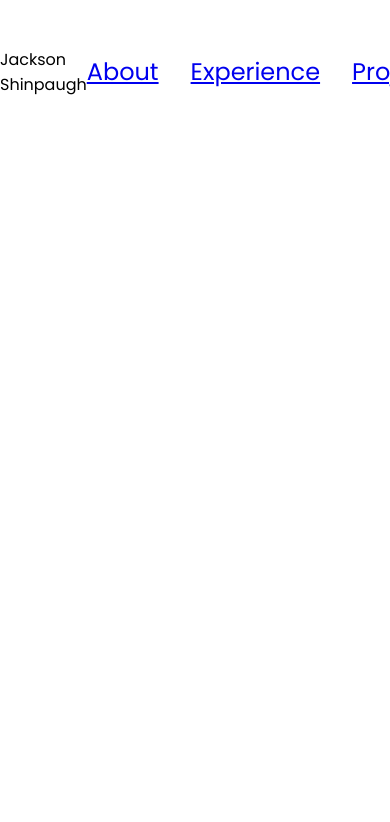
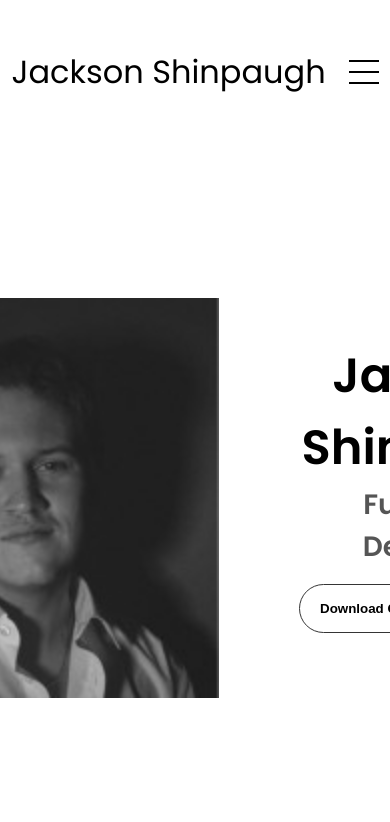
Before and after one commit to JacksonShinpaugh/portfolio-project, a plain HTML site: page index.html in a window 390 px wide. Shown: the top 822 px of the page. Drawn offline with Linux system fonts and the light colour scheme.

Commit message:
chugging along

```diff
--- a/index.html
+++ b/index.html
@@ -1,12 +1,12 @@
 <!DOCTYPE html>
 <html lang="en">
   <head>
-    <meta charset="UTF-8">
-    <meta http-equiv="X-UA-Compatible" content="IE=edge">
-    <meta name="viewport" content="width=device-width, initial-scale=1.0">
+    <meta charset="UTF-8" />
+    <meta http-equiv="X-UA-Compatible" content="IE=edge" />
+    <meta name="viewport" content="width=device-width, initial-scale=1.0" />
     <title>My Portfolio</title>
-    <link rel="stylesheet" href="style.css">
-    <link rel="stylesheet" href="mediaqueries.css">
+    <link rel="stylesheet" href="style.css" />
+    <link rel="stylesheet" href="mediaqueries.css" />
   </head>
   <body>
     <nav id="desktop-nav">
@@ -20,6 +20,60 @@
         </ul>
       </div>
     </nav>
+    <nav id="hamburger-nav">
+      <div class="logo">Jackson Shinpaugh</div>
+      <div class="hamburger-menu">
+        <div class="hamburger-icon" onclick="toggleMenu()">
+          <span></span>
+          <span></span>
+          <span></span>
+        </div>
+        <div class="menu-links">
+          <li><a href="#about" onclick="toggleMenu()">About</a></li>
+          <li><a href="#experience" onclick="toggleMenu()">Experience</a></li>
+          <li><a href="#projects" onclick="toggleMenu()">Projects</a></li>
+          <li><a href="#contact" onclick="toggleMenu()">Contact</a></li>
+        </div>
+      </div>
+    </nav>
+    <section id="profile">
+      <div class="section__pic-container">
+        <img
+          src="./assets/profile-pic3.jpeg"
+          alt="Jackson Shinpaugh profile picture"
+        />
+      </div>
+      <div class="section__text">
+        <p class="section__text__p1">Hello, I'm</p>
+        <h1 class="title">Jackson Shinpaugh</h1>
+        <p class="section__text__p2">Full-stack Developer</p>
+        <div class="btn-container">
+          <button
+            class="btn btn-color-2"
+            onclick="window.open('./assets/resume.pdf')"
+          >
+            Download CV
+          </button>
+          <button class="btn btn-color-1" onclick="location.href='./#contact'">
+            Contact Info
+          </button>
+        </div>
+        <div id="socials-container">
+          <img
+            src="./assets/linkedin.png"
+            alt="My LinkedIn profile"
+            class="icon"
+            onclick="location.href='https://www.linkedin.com/in/jackson-shinpaugh-a2aa02198/'"
+          />
+          <img
+            src="./assets/github.png"
+            alt="My Github profile"
+            class="icon"
+            onclick="location.href='https://github.com/JacksonShinpaugh'"
+          />
+        </div>
+      </div>
+    </section>
     <script src="script.js"></script>
   </body>
 </html>
--- a/mediaqueries.css
+++ b/mediaqueries.css
@@ -0,0 +1,8 @@
+@media screen and (max-width: 1200px) {
+    #desktop-nav {
+        display: none;
+    }
+    #hamburger-nav {
+        display: flex;
+    }
+}
--- a/script.js
+++ b/script.js
@@ -0,0 +1,6 @@
+function toggleMenu() {
+    const menu = document.querySelector(".menu-links");
+    const icon = document.querySelector(".hamburger-icon");
+    menu.classList.toggle("open")
+    icon.classList.toggle("open")
+}
--- a/style.css
+++ b/style.css
@@ -1,7 +1,6 @@
 /* GENERAL */
 
-@import url('https://fonts.googleapis.com/css2?family=Poppins:wght@300;400;500;600&display=swap');
-
+@import url("https://fonts.googleapis.com/css2?family=Poppins:wght@300;400;500;600&display=swap");
 
 * {
   margin: 0;
@@ -9,7 +8,7 @@
 }
 
 body {
-    font-family: 'Poppins', sans-serif;
+  font-family: "Poppins", sans-serif;
 }
 
 html {
@@ -17,7 +16,7 @@ html {
 }
 
 p {
-    color: rgb(red, green, blue);
+  color: rgb(85, 85, 85);
 }
 
 /* TRANSITION */
@@ -45,3 +44,220 @@ nav {
   list-style: none;
   font-size: 1.5rem;
 }
+
+a {
+  color: black;
+  text-decoration: none;
+  text-decoration-color: white;
+}
+
+a:hover {
+  color: grey;
+  text-decoration: underline;
+  text-underline-offset: 1rem;
+  text-decoration-color: rgb(181, 181, 181);
+}
+
+.logo {
+  font-size: 2rem;
+}
+
+.logo:hover {
+  cursor: default;
+}
+
+/* HAMBURGER MENU */
+
+#hamburger-nav {
+  display: none;
+}
+
+.hamburger-menu {
+  position: relative;
+  display: inline-block;
+}
+
+.hamburger-icon {
+  display: flex;
+  flex-direction: column;
+  justify-content: space-between;
+  height: 24px;
+  width: 30px;
+  cursor: pointer;
+}
+
+.hamburger-icon span {
+  width: 100%;
+  height: 2px;
+  background-color: black;
+  transition: all 0.3 ease-in-out;
+}
+
+.menu-links {
+  position: absolute;
+  top: 100%;
+  right: 0;
+  background-color: white;
+  width: fit-content;
+  max-height: 0;
+  overflow: hidden;
+  transition: all 0.3 ease-in-out;
+}
+
+.menu-links a {
+  display: block;
+  padding: 10px;
+  text-align: center;
+  font-size: 1.5rem;
+  color: black;
+  text-decoration: none;
+  transition: all 0.3 ease-in-out;
+}
+
+.menu-links li {
+  list-style: none;
+}
+
+.menu-links.open {
+  max-height: 300px;
+}
+
+.hamburger-icon.open span:first-child {
+  transform: rotate(45deg) translate(10px, 5px);
+}
+
+.hamburger-icon.open span:nth-child(2) {
+  opacity: 0;
+}
+
+.hamburger-icon.open span:last-child {
+  transform: rotate(-45deg) translate(10px, -5px);
+}
+
+.hamburger-icon span:first-child {
+  transform: none;
+}
+
+.hamburger-icon span:first-child {
+  opacity: 1;
+}
+
+.hamburger-icon span:first-child {
+  transform: none;
+}
+
+/* SECTIONS */
+
+section {
+  padding-top: 4vh;
+  height: 96 vh;
+  margin: 0 10rem;
+  box-sizing: border-box;
+  min-height: fit-content;
+}
+
+.section-container {
+  display: flex;
+}
+
+/* PROFILE SECTION */
+
+#profile {
+  display: flex;
+  justify-content: center;
+  gap: 5rem;
+  height: 80vh;
+}
+
+.section__pic-container {
+  display: flex;
+  height: 400px;
+  width: 400px;
+  margin: auto 0;
+}
+
+.section__text {
+  align-self: center;
+  text-align: center;
+}
+
+.section__text p {
+  font-weight: 600;
+}
+
+.section__text__p1 {
+  text-align: center;
+}
+
+.section__text__p2 {
+  font-size: 1.75rem;
+  margin-bottom: 1rem;
+}
+
+.title {
+  font-size: 3rem;
+  text-align: center;
+
+}
+
+#socials-container {
+  display: flex;
+  justify-content: center;
+  margin-top: 1rem;
+  gap: 1rem;
+}
+
+/* ICONS */
+
+.icon {
+  cursor: pointer;
+  height: 2rem;
+}
+
+/* BUTTONS */
+
+.btn-container {
+  display: flex;
+  justify-content: center;
+  gap: 1rem;
+}
+
+.btn {
+  font-weight: 600;
+  transition: all 300ms ease;
+  padding: 1rem;
+  width: 8rem;
+  border-radius: 2rem;
+}
+
+.btn-color-1,
+.btn-color-2 {
+  border: rgb(53, 53, 53) 0.1rem solid;
+}
+
+.btn-color-1:hover,
+.btn-color-2:hover {
+  cursor: pointer;
+}
+
+.btn-color-1,
+.btn-color-2:hover {
+  background: rgb(53, 53, 53);
+  color: white;
+}
+
+.btn-color-1:hover {
+  background: rgb(0, 0 ,0);
+}
+
+.btn-color-2 {
+  background: none;
+}
+
+.btn-color-2:hover {
+  border: rbg(255, 255, 255) 0.1rem solid;
+}
+
+.btn-container {
+  gap: 1rem;
+}
--- /dev/null
+++ b/style2.css
@@ -0,0 +1,149 @@
+/* GENERAL */
+
+@import url('https://fonts.googleapis.com/css2?family=Poppins:wght@300;400;500;600&display=swap');
+
+
+* {
+    margin: 0;
+    padding: 0;
+}
+
+body {
+    font-family: 'Poppins', sans-serif;
+}
+
+html {
+    scroll-behavior: smooth;
+}
+
+p {
+    color: rgb(red, green, blue);
+}
+
+/* TRANSITION */
+
+a,
+.btn {
+    transition: all 300ms ease;
+}
+
+/* DESKTOP NAV */
+
+nav,
+.nav-links {
+    display: flex;
+}
+
+nav {
+    justify-content: space-around;
+    align-items: center;
+    height: 17vh;
+}
+
+.nav-links {
+    gap: 2rem;
+    list-style: none;
+    font-size: 1.5rem;
+}
+
+a {
+    color: black;
+    text-decoration: none;
+    text-decoration-color: white;
+}
+
+a:hover {
+    color: grey;
+    text-decoration: underline;
+    text-underline-offset: 1rem;
+    text-decoration-color: rgb(181,181,181);
+}
+
+.logo {
+    font-size: 2rem;
+}
+
+.logo:hover {
+    cursor: default;
+}
+
+/* HAMBURGER MENU */
+
+#hamburger-nav {
+    display: none;
+
+}
+
+.hamburger-menu {
+    position: relative;
+    display: inline-block;
+}
+
+.hamburger-icon {
+    display: flex;
+    flex-direction: column;
+    justify-content: space-between;
+    height: 24px;
+    width: 30px;
+    cursor: pointer;
+}
+
+.hamburger-icon span {
+    width: 100px;
+    height: 2px;
+    background-color: black;
+    transition: all 0.3 ease-in-out;
+}
+
+.menu-links {
+    position: absolute;
+    top: 100%;
+    right: 0;
+    background-color: white;
+    width: fit-content;
+    max-height: 0;
+    overflow: hidden;
+    transition: all 0.3 ease-in-out;
+}
+
+.menu-links a {
+    display: block;
+    padding: 10px;
+    text-align: center;
+    font-size: 1.5rem;
+    color: black;
+    text-decoration: none;
+    transition: all 0.3 ease-in-out;
+}
+
+.menu-links li {
+    list-style: none;
+}
+
+.menu-links.open {
+    max-height: 300ox;
+}
+
+.hamburger-icon.open span:first-child {
+    transform: rotate(45deg) translate(10px, 5px);
+}
+
+.hamburger-icon.open span:nth-child(2) {
+    opacity: 0;
+}
+
+.hamburger-icon.open span:last-child {
+    transform: rotate(-45deg) translate(10px, -5px);
+}
+
+.hamburger-icon span:first-child {
+    transform: none;
+}
+
+.hamburger-icon span:first-child {
+    opacity: 1;
+}
+
+.hamburger-icon span:first-child {
+    transform: none;
+}
```
Also changed, not shown: assets/profile-pic3.jpeg (added), 1 other file. Lines whose indentation alone changed are shown as unchanged.
